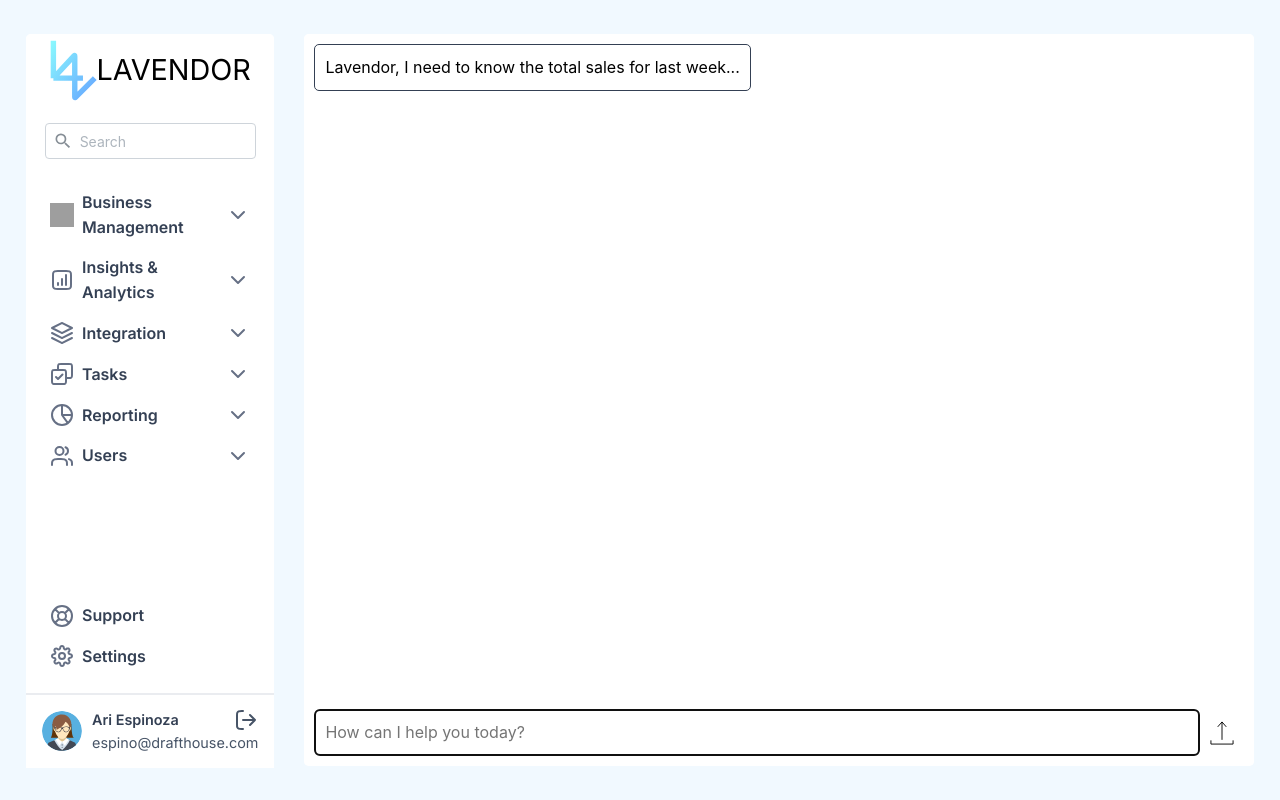
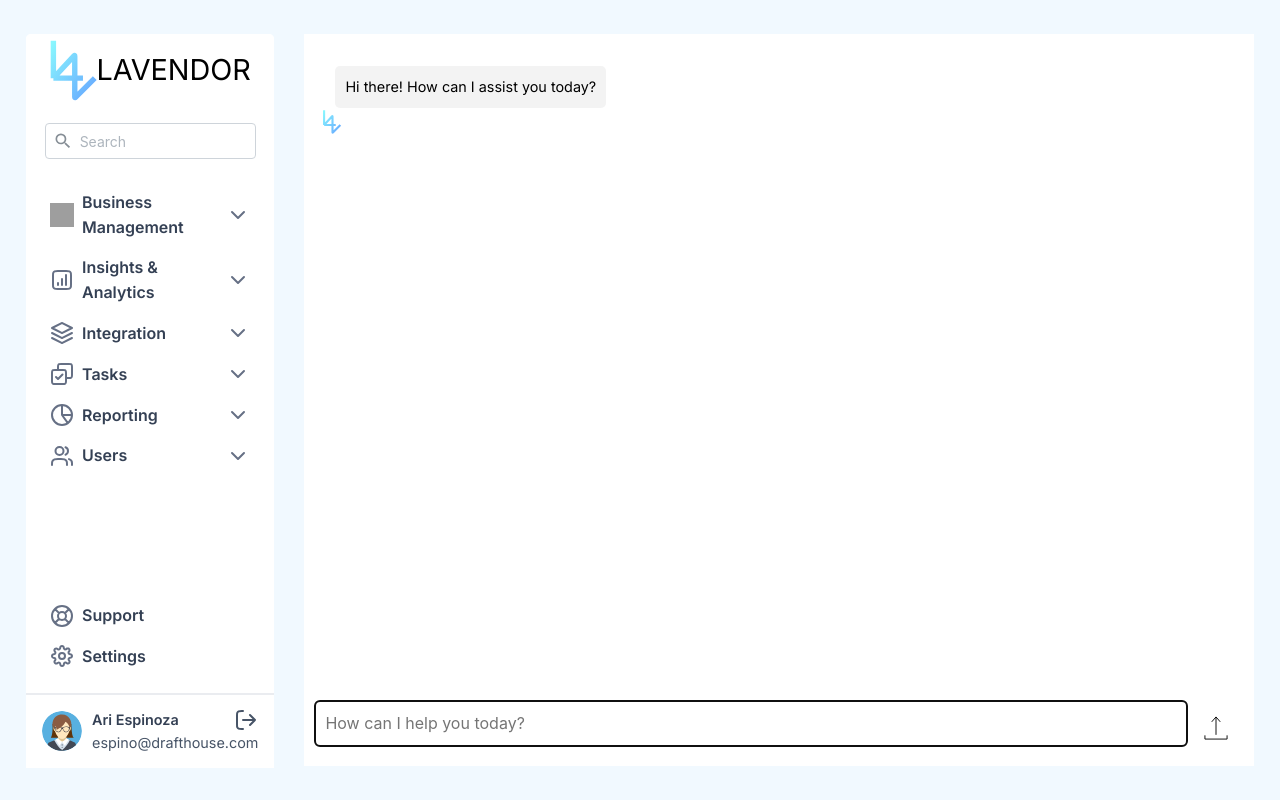
Before and after one commit to haticesaike/lavendor, a React (Vite) app: page / in a window 1280 px wide. Built offline with nearby package versions, Linux system fonts and the light colour scheme; no server answers; grey boxes are pictures that could not be loaded.

Commit message:
logic error fixed

```diff
--- a/src/App.module.css
+++ b/src/App.module.css
@@ -19,3 +19,14 @@
   height: 100%;
   border-radius: 5px;
 }
+@media (max-width: 767px) {
+  .App {
+    flex-direction: column;
+    gap: 10px;
+  }
+  .left{
+    display: none;
+  }
+
+
+}
--- a/src/components/ChatScreen/ChatScreen.module.css
+++ b/src/components/ChatScreen/ChatScreen.module.css
@@ -1,67 +1,59 @@
+
 .chatContainer {
   display: flex;
   flex-direction: column;
   height: 100%;
-  background-color: var(--white);
-  border-radius: 5px;
-}
-.messageList {
-  flex-grow: 1;
-  overflow-y: auto;
-  padding: 10px;
   width: 100%;
-  display: flex;
-  flex-direction: column;
+  background-color:var(--white);
 }
 
+.messageList {
+  overflow-y: auto;
+  padding: 1rem;
+  flex-grow: 1;
+  -ms-overflow-style: none;  /* Internet Explorer ve Edge için */
+  scrollbar-width: none;
+
+}
+.messageList::-webkit-scrollbar {
+  display: none;
+}
 .messageRowRight {
   display: flex;
   justify-content: flex-end;
-  align-items: center;
+  margin: 1rem 0;
 }
-.messagRowLeft {
+
+.messageRowLeft {
   display: flex;
   justify-content: flex-start;
-  align-items: center;
-
-}
-
-.message {
-  margin-bottom: 10px;
-  border: 1px solid var(--menuText);
-  width: fit-content;
-  border-radius: 5px;
-  padding: 10px;
-  display: flex;
-  justify-self: right;
-  max-width: 50%;
-  word-wrap: break-word;
+  margin: 1rem 0;
 }
 
 .messageForm {
   display: flex;
   padding: 10px;
 }
-.form{
+
+.form {
+  flex-grow: 1;
+}
+
+.messageInput {
   width: 100%;
-}
-.messageInput {
-  flex-grow: 1;
-  border: 0.5px solid var(--menuText);
+  padding: 10px;
+  border: 1px solid var(--border);
   border-radius: 5px;
-  padding: 10px;
-  margin-right: 10px;
-  width: 100%;
 }
 
 .sendButton {
-  padding: 10px;
+  background-color: transparent;
   border: none;
   cursor: pointer;
   display: flex;
+  align-items: center;
   justify-content: center;
-  align-items: center;
-  background-color: transparent;
+  padding: 1rem;
 }
 
 .sendIcon {
--- a/src/components/ChatScreen/ChatScreen.tsx
+++ b/src/components/ChatScreen/ChatScreen.tsx
@@ -3,18 +3,9 @@ import styles from "./ChatScreen.module.css";
 import vector from "../../assets/vector.svg";
 import OpenAI from "openai";
 import * as React from "react";
-import {v4 as uuidv4} from "uuid";
+import { v4 as uuidv4 } from "uuid";
 import MessageBubble from "../MessageBubble/MessageBubble.tsx";
-import avatarImg from "../../assets/logo.svg";
-
-
-
-const initialMessages = [
-  {
-    sender: "assistant",
-    message: "Lavendor, I need to know the total sales for last week...",
-  },
-];
+import { ChatCompletionMessageParam } from "openai/resources/chat/completions";
 
 const ChatScreen = () => {
   const openai = new OpenAI({
@@ -22,7 +13,15 @@ const ChatScreen = () => {
     dangerouslyAllowBrowser: true,
   });
 
-  const [messages, setMessages] = useState(initialMessages);
+  const initialMessages: Array<ChatCompletionMessageParam> = [
+    {
+      role: "assistant",
+      content: "Hi there! How can I assist you today?",
+    },
+  ];
+
+  const [localMessages, setLocalMessages] =
+      useState<Array<ChatCompletionMessageParam>>(initialMessages);
   const [inputValue, setInputValue] = useState("");
   const [isTyping, setIsTyping] = useState(false);
 
@@ -30,23 +29,28 @@ const ChatScreen = () => {
     if (!inputValue) return;
     if (isTyping) return;
     if (!inputValue.trim()) return;
-    const newMessage = {
-      message:inputValue,
-      direction: "outgoing",
-      sender: "user",
+    const newMessage: ChatCompletionMessageParam = {
+      role: "user",
+      content: inputValue,
     };
 
-    setMessages((prevMessages) => [...prevMessages, newMessage]);
     setIsTyping(true);
-
+    setLocalMessages([...localMessages, newMessage]);
     try {
-      const content = await processMessageToChatGPT([...messages, newMessage]);
-      if (content) {
-        const chatGPTResponse = {
-          message: content,
-          sender: "ChatGPT",
+      const completion= await openai.chat.completions
+          .create({
+            messages: [...localMessages, newMessage] as Array<ChatCompletionMessageParam>,
+            model: "ft:gpt-3.5-turbo-1106:personal::9DhjEMjf",
+          })
+          .then((response) => {
+            return response.choices[0].message.content;
+          });
+      if (completion) {
+        const chatGPTResponse: ChatCompletionMessageParam = {
+          content: completion,
+          role: "assistant",
         };
-        setMessages((prevMessages) => [...prevMessages, chatGPTResponse]);
+        setLocalMessages((prevMessages) => [...prevMessages, chatGPTResponse]);
       }
     } catch (error) {
       console.error("Error processing message:", error);
@@ -56,46 +60,36 @@ const ChatScreen = () => {
     }
   };
 
-  async function processMessageToChatGPT(chatMessages:any) { //** TODO: Fix any type
-    const apiMessages = chatMessages.map((messageObject) => {
-      const role = messageObject.sender === "ChatGPT" ? "assistant" : "user";
-      return { role, content: messageObject.message };
-    });
-
-    const apiRequestBody = {
-      model: "ft:gpt-3.5-turbo-1106:personal::9DhjEMjf",
-      messages: [...apiMessages],
-    };
-    const completion = await openai.chat.completions.create(
-      apiRequestBody
-    );
-    return completion.choices[0].message.content;
-  }
-  const handleNewMessageChange = (event: React.ChangeEvent<HTMLInputElement>) => {
+  const handleNewMessageChange = (
+      event: React.ChangeEvent<HTMLInputElement>,
+  ) => {
     setInputValue(event.target.value);
   };
   return (
       <div className={styles.chatContainer}>
         <div className={styles.messageList}>
-        {messages.map((message) => (
+          {localMessages.map((message) => (
               <div
                   key={uuidv4()}
                   className={
-              message.sender === "user"
+                    message.role === "user"
                         ? styles.messageRowRight
-                : styles.messagRowLeft
+                        : styles.messageRowLeft
                   }
               >
-            <div className={styles.message}>{message.message}</div>
+                <MessageBubble text={message.content as string} sender={message.role} />
               </div>
           ))}
         </div>
 
         <div className={styles.messageForm}>
-        <form className={styles.form} onSubmit={(e)=>{
+          <form
+              className={styles.form}
+              onSubmit={(e) => {
                 e.preventDefault();
                 handleSendRequest().then();
-        }}>
+              }}
+          >
             <input
                 type="text"
                 value={inputValue}
@@ -108,7 +102,7 @@ const ChatScreen = () => {
             />
           </form>
           <button onClick={handleSendRequest} className={styles.sendButton}>
-          <img src={vector} alt="Send" className={styles.sendIcon}/>
+            <img src={vector} alt="Send" className={styles.sendIcon} />
           </button>
         </div>
       </div>
--- a/src/components/MessageBubble/MessageBubble.module.css
+++ b/src/components/MessageBubble/MessageBubble.module.css
@@ -1,20 +1,34 @@
-/* Örnek olarak MessageBubble.module.css içeriği */
+.messageRow {
+    display: flex;
+    align-items: flex-start;
+    max-width: 55%;
+    flex-direction: column;
+    gap: 2px;
+
+    margin-left: 15px;
+
+}
+.avatar {
+    position: relative;
+    right: 15px;
+    width: 24px;
+    height: 24px;
+}
 .messageBubble {
-  display: flex;
-  align-items: center;
-  background-color: #f0f0f0;
-  border-radius: 20px;
-  padding: 10px;
-  margin: 10px 0;
+    max-width: 100%;
+    padding: 10px;
+    border-radius: 5px;
+    background-color: var(--gptBubble);
 }
-
-.avatar {
-  width: 40px;
-  height: 40px;
-  border-radius: 50%;
-  margin-right: 10px;
+.userBubble {
+    background-color: var(--userBubble);
+    color: var(--white);
 }
 
 .messageText {
-  flex-grow: 1;
+    font-family: "Inter", sans-serif;
+    font-weight: 400;
+    font-size: 0.9rem;
+    word-wrap: break-word;
+
 }
--- a/src/components/MessageBubble/MessageBubble.tsx
+++ b/src/components/MessageBubble/MessageBubble.tsx
@@ -2,13 +2,22 @@ import styles from "./MessageBubble.module.css";
 import avatarImg from "../../assets/logo.svg";
 interface MessageBubbleProps {
   text: string;
+  sender: string;
 }
-const MessageBubble: React.FC<MessageBubbleProps> = ({ text }) => {
-  return (
-    <div className={styles.messageBubble}>
-      <img src={avatarImg} alt="User Avatar" className={styles.avatar} />
-      <p className={styles.messageText}>{text}</p>
-    </div>
-  );
+const MessageBubble: React.FC<MessageBubbleProps> = ({ text,sender } ) => {
+    const isUserSender =  sender === 'user';
+
+    return (
+
+        <div className={styles.messageRow}>
+
+            <div className={`${styles.messageBubble} ${isUserSender ? styles.userBubble : ''}`}>
+                <p className={styles.messageText}>{text}</p>
+            </div>
+            {!isUserSender && (
+                <img src={avatarImg} alt={`${sender} Avatar`} className={styles.avatar}/>
+            )}
+        </div>
+    );
 };
 export default MessageBubble;
--- a/src/index.css
+++ b/src/index.css
@@ -82,8 +82,7 @@ video {
   margin: 0;
   padding: 0;
   border: 0;
-  font-size: 100%;
-  font: inherit;
+
   vertical-align: baseline;
 }
 article,
@@ -114,8 +113,7 @@ blockquote:before,
 blockquote:after,
 q:before,
 q:after {
-  content: "";
-  content: none;
+
 }
 table {
   border-collapse: collapse;
@@ -130,4 +128,10 @@ table {
   --dividerColor: #eaecf0;
   --hoverColor: #f5f5f5;
   --textColor: #475467;
+  --gptBubble: #87888119;
+  --userBubble: #73C3FF;
+  --border: #7e7b7b;
+  --grey: #f1f1f1;
+  --darGrey: #4E4E5056;
+);
 }
```
Lines whose indentation alone changed are shown as unchanged.
